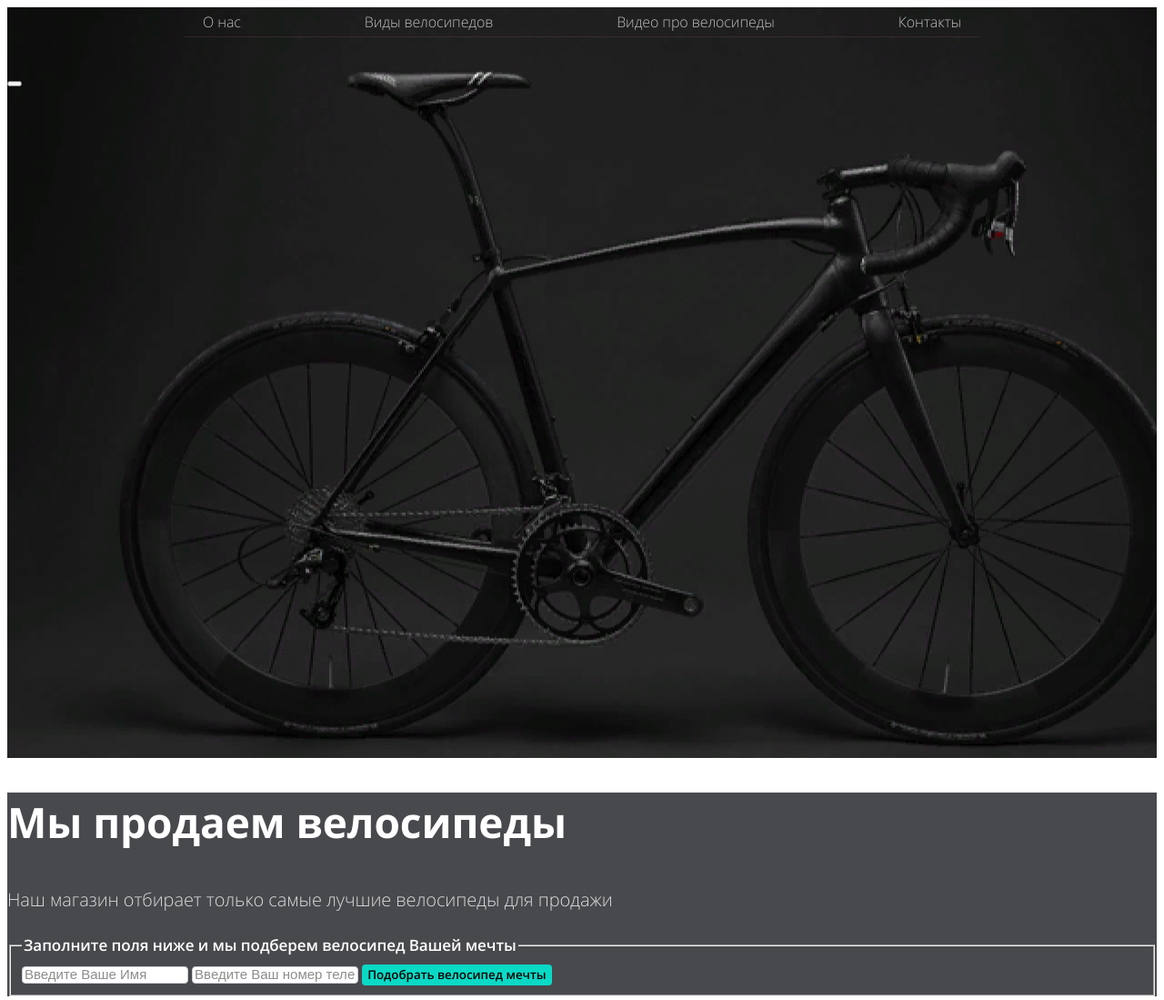
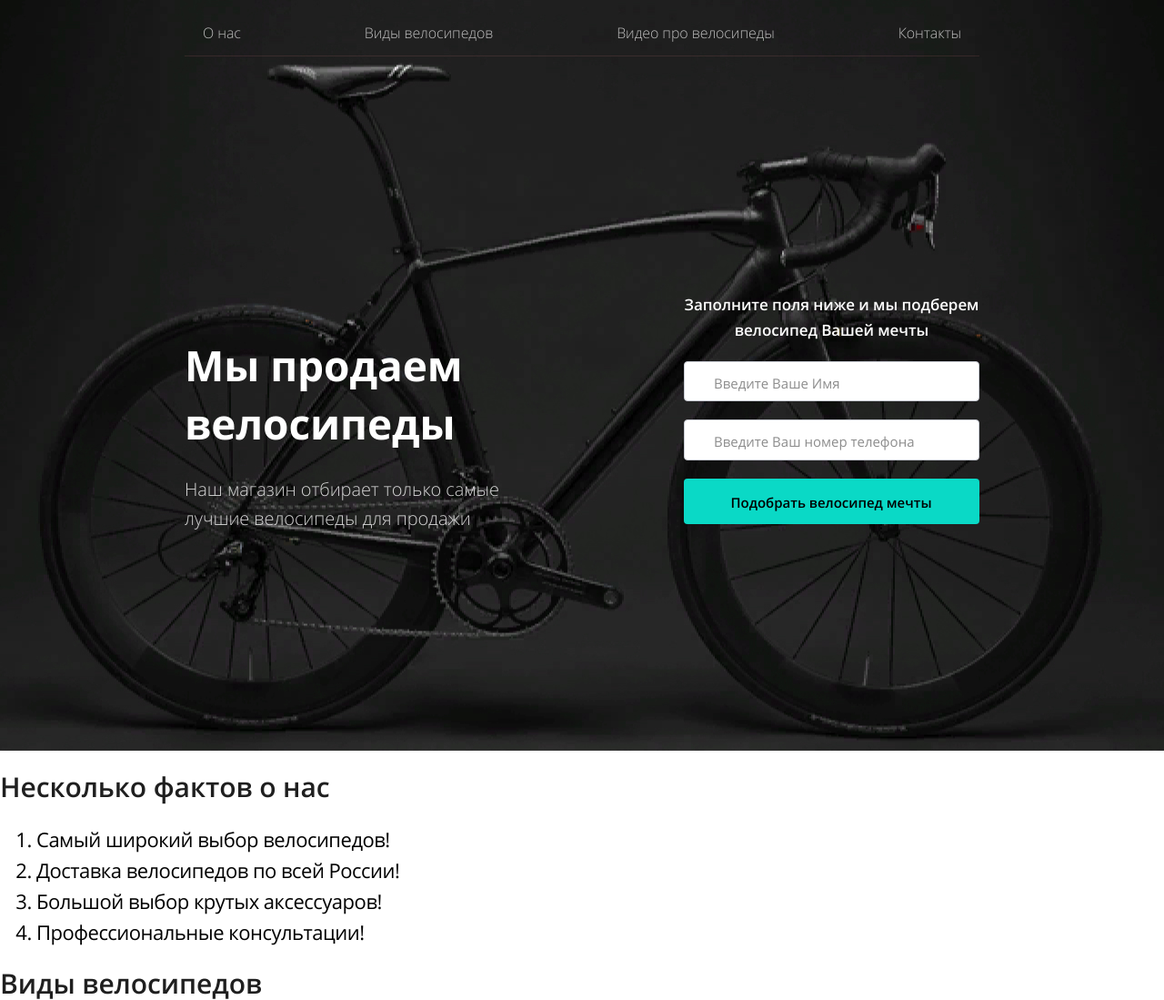
Before and after one commit to teclevel/bicycles, a website: page source/index.html in a window 1280 px wide. Shown: the top 1099 px of the page at 91% size. Drawn offline with nearby package versions, Linux system fonts and the light colour scheme; files that its build step writes are made by us from their sources.

Commit message:
хедер десктоп

```diff
--- a/source/index.html
+++ b/source/index.html
@@ -5,6 +5,7 @@
     <meta name="viewport" content="width=device-width, initial-scale=1.0">
     <meta http-equiv="X-UA-Compatible" content="ie=edge">
     <title>продажа велосипедов</title>
+    <link rel="stylesheet" href="css/normalize.min.css">
     <link rel="stylesheet" href="css/style.min.css">
   </head>
   <body>
@@ -21,19 +22,25 @@
     </header>
     <main class="main">
       <section class="lead">
+        <div class="lead__center">
+          <div class="lead__wrapper">
             <h1 class="lead__title">Мы продаем велосипеды</h1>
             <p class="lead__text">Наш магазин отбирает только самые лучшие велосипеды для продажи</p>
+          </div>
           <h2 class="visually-hidden">Форма заполнения данных</h2>
-        <form class="form" action="https://echo.htmlacademy.ru" method="post">
+          <form class="lead__form form"action="https://echo.htmlacademy.ru" method="post">
             <fieldset class="form__fieldset">
               <legend class="form__text">Заполните поля ниже и мы подберем велосипед Вашей мечты</legend>
-            <label for="user-name"></label>
-            <input class="form__input" type="text" name="user-name" id="user-name" placeholder="Введите Ваше Имя">
-            <label for="user-tel"></label>
-            <input class="form__input" type="tel" name="user-tel" id="user-tel" placeholder="Введите Ваш номер телефона">
+              <label>
+                <input class="form__input" type="text" name="user-name" placeholder="Введите Ваше Имя">
+              </label>
+              <label>
+                <input class="form__input" type="tel" name="user-tel" placeholder="Введите Ваш номер телефона">
+              </label>
               <button class="form__input form__button" type="submit">Подобрать велосипед мечты</button>
             </fieldset>
           </form>
+        </div>
       </section>
       <section class="about" id="about">
         <h2>Несколько фактов о нас</h2>
--- a/source/sass/blocks/form.scss
+++ b/source/sass/blocks/form.scss
@@ -1,8 +1,24 @@
+.form__fieldset {
+  display: flex;
+  flex-direction: column;
+  row-gap: 20px;
+  max-width: 325px;
+  border: none;
+  padding: 0;
+  margin: 0;
+  margin-top: 321px;
+}
+
+.form__fieldset label {
+  display: inline-block;
+}
+
 .form__text {
   font-weight: 600;
   font-size: 17px;
   line-height: 28px;
-
+  text-align: center;
+  margin-bottom: 20px;
   color: $white;
 
   @media (max-width: $tablet-width) {
@@ -11,10 +27,11 @@
   }
 }
 
-
 .form__input {
   border: 1px solid $border-input;
   border-radius: 4px;
+  padding: 14px 10px 10px 32px;
+  width: 100%;
 
   &::placeholder {
     font-weight: 400;
@@ -35,8 +52,12 @@
 
 .form__button {
   font-family: inherit;
+  font-size: 15px;
   font-weight: 600;
   line-height: 21px;
+  padding-top: 17px;
+  padding-bottom: 13px;
+  padding: 16px 11px 13px 10px;
   background-color: $button;
   border: none;
 }
--- a/source/sass/blocks/header.scss
+++ b/source/sass/blocks/header.scss
@@ -2,14 +2,13 @@
   font-weight: 300;
   font-size: 16px;
   line-height: 32px;
-
   color: $white;
-  min-height: 825px;
-  background-color: $dark;
-  background-image: url("../img/background-bike.jpg");
-  background-repeat: no-repeat;
-  background-size: cover;
-  background-position-y: 0;
+  min-height: 62px;
+  position: absolute;
+  background-color: transparent;
+  top: 0;
+  right: 0;
+  left: 0;
 
   @media (max-width: $tablet-width) {
     font-weight: normal;
@@ -28,16 +27,20 @@
 
 .header__nav {
   max-width: 874px;
-  min-height: 62px;
+  // min-height: 62px;
   margin: 0 auto;
 }
 
 .header__list {
   list-style: none;
   margin: 0;
-  padding: 0 20px;
+  padding: 20px 20px 9px;
   display: flex;
   column-gap: 20px;
   justify-content: space-between;
   border-bottom: 1px solid $border;
 }
+
+.header__toggle-menu {
+  display: none;
+}
--- a/source/sass/blocks/lead.scss
+++ b/source/sass/blocks/lead.scss
@@ -1,13 +1,30 @@
 .lead {
-  background-color: $dark;
+  min-height: 825px;
+  background-color: $back-lead;
+  background-image: url("../img/background-bike.jpg");
+  background-repeat: no-repeat;
+  background-size: auto;
+  background-position: center;
+}
+
+.lead__center {
+  max-width: 874px;
+  margin: 0 auto;
+  display: flex;
+  justify-content: space-between;
+}
+
+.lead__wrapper {
+  max-width: 350px;
+  margin-top: 338px;
 }
 
 .lead__title {
   font-weight: bold;
   font-size: 46px;
   line-height: 64px;
-
   color: $white;
+  margin-bottom: 25px;
 
   @media (max-width: $tablet-width) {
     font-size: 30px;
--- a/source/sass/global/variables.scss
+++ b/source/sass/global/variables.scss
@@ -2,6 +2,7 @@
 
 $white: #ffffff;
 $dark: #48494d;
+$back-lead: #181917;
 $border: rgba(163, 95, 95, 0.2);
 $black: #000000;
 $black-address: rgba(0, 0, 0, 0.7);
```
Also changed, not shown: gulpfile.js (+13 -1 lines). Lines whose indentation alone changed are shown as unchanged.
